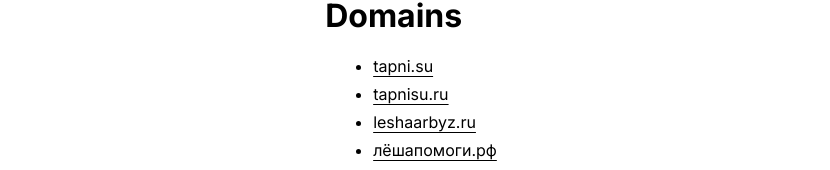
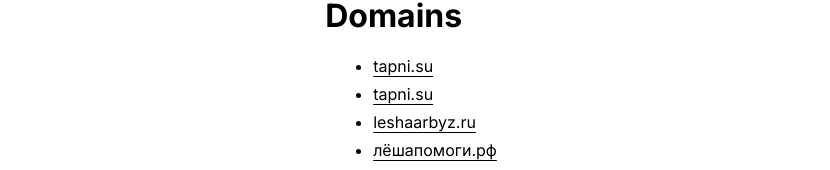
Before and after one commit to tapnisu/tapni.su, a Next.js app: page /domains in a window 1280 px wide. Shown: the part 179-349 px from the top of the page, without its empty margins (225-1055 px from the left). Built offline with nearby package versions, Linux system fonts and the light colour scheme.

Commit message:
Update domains & mail

```diff
--- a/data/domains.json
+++ b/data/domains.json
@@ -1,6 +1,6 @@
 [
   "tapni.su",
-  "tapnisu.ru",
+  "tapni.su",
   "leshaarbyz.ru",
   "лёшапомоги.рф",
   "лешапомоги.рф",
--- a/pages/projects.tsx
+++ b/pages/projects.tsx
@@ -56,7 +56,7 @@ export default function ProjectsPage() {
     },
     {
       name: "tapris",
-      url: "https://tapris.tapnisu.ru/",
+      url: "https://tapris.tapni.su/",
       image: taprisImage,
       description: t.projectsData.tapris.description,
       buildUsing: ["TypeScript", "Deno"],
```
